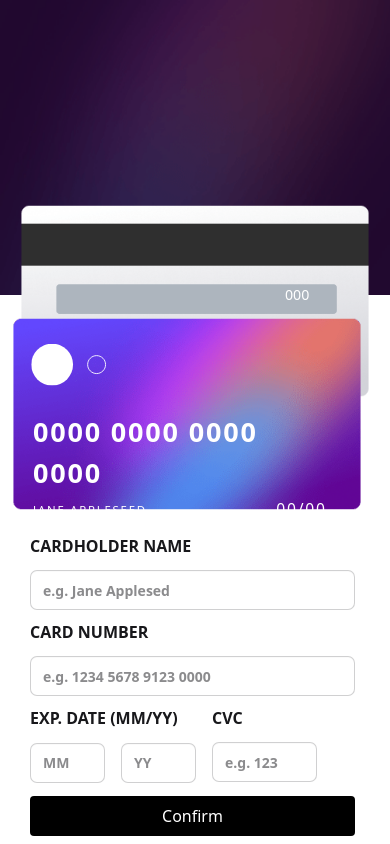
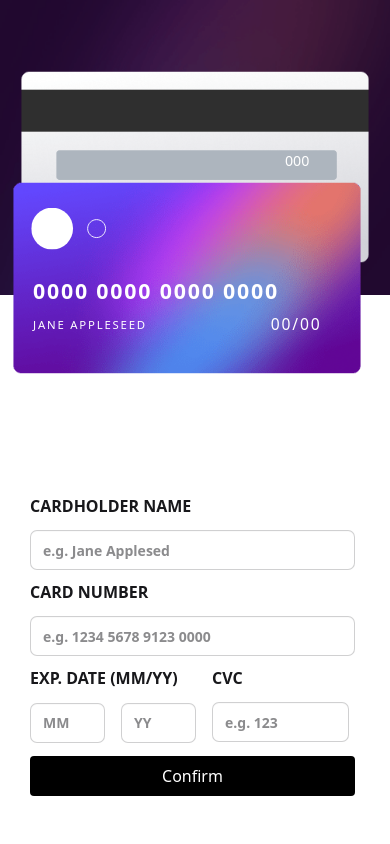
Before and after one commit to ItaloDev-Marcelo/Interactive-card-details-form-ts, a React (Vite) app: page / in a window 390 px wide. Built offline with nearby package versions, Linux system fonts and the light colour scheme.

Commit message:
corrigindo error no datailsCard

```diff
--- a/src/index.css
+++ b/src/index.css
@@ -18,18 +18,15 @@ figure {
     transform: scale(1)
 }
 
-   body {
-    background: url(./assets/images/bg-main-mobile.png) no-repeat;
-    background-size: 25% 100%;
-}
-
 
 }
 
 
 @media(min-width: 1280px) {
-   body {
-    background: url(./assets/images/bg-main-desktop.png) no-repeat;
+
+
+       body {
+    background: url(./assets/images/bg-main-mobile.png) no-repeat;
     background-size: 25% 100%;
 }
 
--- a/src/layout/DetailsCardLayout.tsx
+++ b/src/layout/DetailsCardLayout.tsx
@@ -35,7 +35,7 @@ const DetailsCardLayout = () => {
     <>
        {
          !nextStep ? <form onSubmit={handleSubmit(onSubmit)} className='w-[330px]
-       md:w-[400px]  xl:w-[425px] mt-[-1.2em] relative md:top-[-4.5rem] xl:top-0   xl:mt-0 '>
+       md:w-[400px]  xl:w-[425px] mt-[-1.2em] relative md:top-[-4.5rem] top-[-2.5em] xl:top-0   xl:mt-0 '>
              <Input Data={inputFormate[0]} register={register}  inputErrorSms={errors} style='w-[325px] md:w-[349px] xl:w-[350px] '  />
              <Input Data={inputFormate[1]} register={register}  inputErrorSms={errors} style='w-[325px] md:w-[349px] xl:w-[350px]'  />
              <div className='flex flex-row flex-wrap'>
@@ -47,7 +47,7 @@ const DetailsCardLayout = () => {
               </div>
                 </div>
 
-              <Input Data={inputFormate[4]} register={register}  inputErrorSms={errors} style='w-[105px] md:w-[140px]'  />
+              <Input Data={inputFormate[4]} register={register}  inputErrorSms={errors} style='w-[137px] md:w-[140px]'  />
              </div>
               <Button type='submit' name='Confirm' style='w-[325px] md:w-[349px] xl:w-[350px]
               h-[40px] bg-black text-white font-medium mb-2 cursor-pointer rounded-[4px] hover:opacity-90' />
@@ -55,9 +55,9 @@ const DetailsCardLayout = () => {
        </form>: <Thanks />
        }
 
-       <div className=' relative md:top-[-7em] xl:top-5 space-y-4 flex flex-col '>
+       <div className='absolute top-0 md:top-[-7em] xl:top-5 space-y-4 flex flex-col'>
 
-           <figure className='relative top-23 md:left-15  xl:left-17  xl:top-2 '>
+           <figure className='relative top-15 md:left-15  xl:left-17  xl:top-2 '>
               <img src={BackCard} alt='' />
               <div className='flex flex-col absolute top-22 md:top-27 xl:top-26.5  left-74 md:left-90 '>
                  <p className='text-white text-[1em] font-medium '>{Cvc}</p>
@@ -65,16 +65,16 @@ const DetailsCardLayout = () => {
            </figure>
 
 
-           <figure className='relative right-2 md:right-[4em] top-[-1.5em] xl:right-0 xl:top-0  '>
+           <figure className='relative top-[-3.7em] right-2 md:right-[4em] xl:right-0 xl:top-0  '>
               <img src={FrontCard} alt=''  />
               <img src={CardLogo} alt='' className='absolute top-7
                left-5 md:left-10 md:top-12 xl:left-7 xl:top-10' />
               <div className='flex flex-col
                p-4 absolute top-22 md:top-27 left-1.5 md:left-7 xl:top-27 xl:left-5 w-[370px] xl:w-[400px]'>
-                 <p className='text-white  text-[1.90em] xl:text-[2.1em] font-semibold tracking-[2px] mb-1.5 xl:mb-3'>{formateNums(CardNumber)}</p>
+                 <p className='text-white  text-[1.5em] xl:text-[2.1em] font-semibold tracking-[2px] mb-1.5 xl:mb-3 shrink '>{formateNums(CardNumber)}</p>
                  <div className='flex justify-between items-center '>
-                    <p className='text-white text-[.8em] font-medium tracking-[2px] uppercase'>{Name}</p>
-                    <p className='text-white text-[1.1em] font-medium tracking-[2px] mr-2 xl:mr-0.5'> {ExperationDateDay}/{ExperationDateYear}</p>
+                    <p className='text-white text-[.8em] font-medium tracking-[2px] uppercase shrink '>{Name}</p>
+                    <p className='text-white text-[1.1em] font-medium tracking-[2px] mr-3.5 shrink '> {ExperationDateDay}/{ExperationDateYear}</p>
                  </div>
               </div>
            </figure>
```
